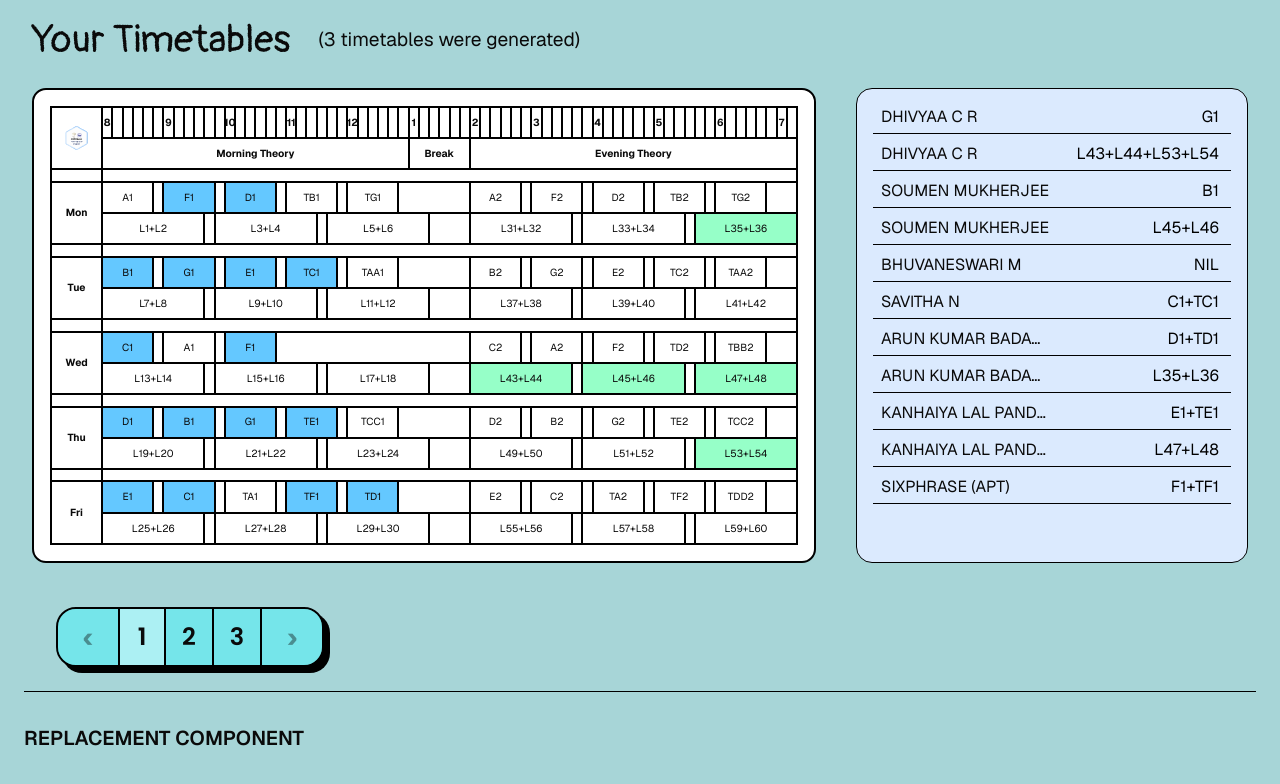
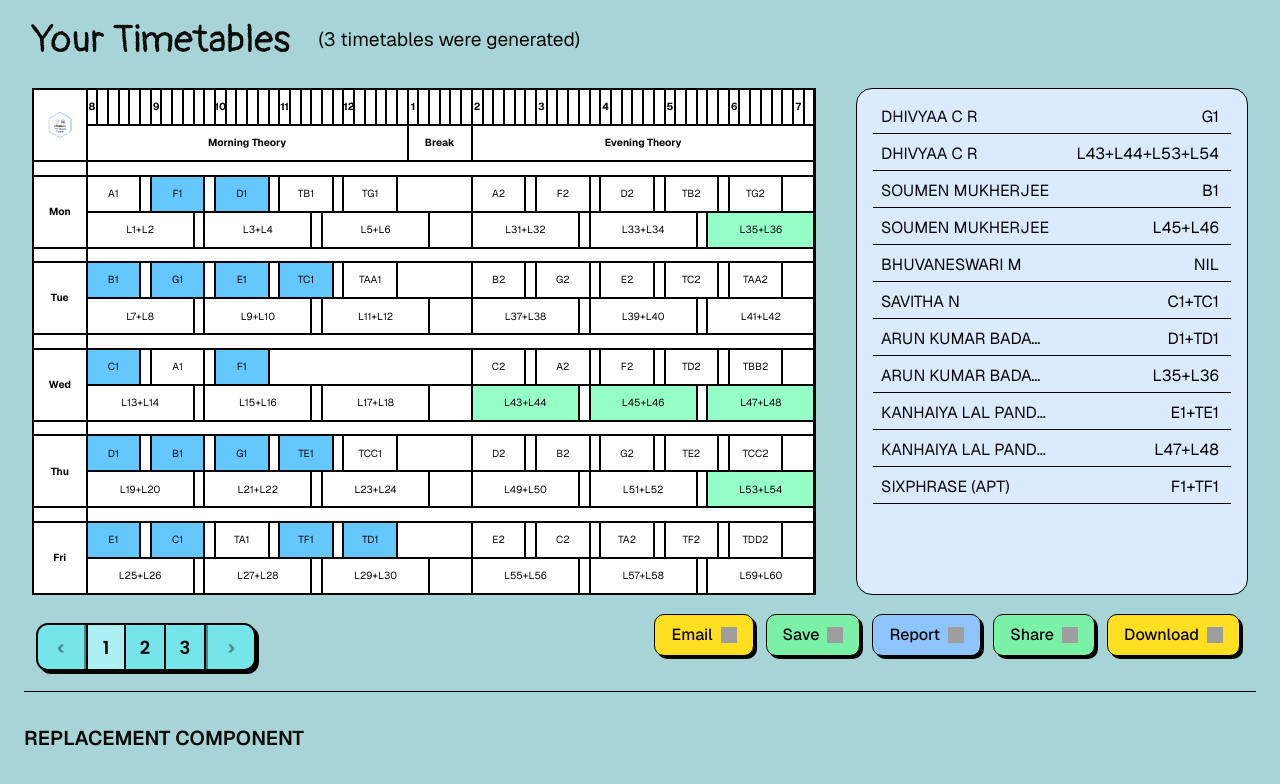
Before and after one commit to CodeChefVIT/ffcs, a Next.js app: page / in a window 1280 px wide. Shown: the top 784 px of the page. Built offline with nearby package versions, Linux system fonts and the light colour scheme; grey boxes are pictures that could not be loaded.

Commit message:
Feat: ActionButtons added

```diff
--- a/src/app/landing/landing.tsx
+++ b/src/app/landing/landing.tsx
@@ -6,6 +6,7 @@ import FacultyTable from "@/components/ui/FacultyTable";
 import TimetableSwitcher from "@/components/timetable/components/TimeTableSwitcher";
 import { IFacultyData, tableFacingSlot } from "@/lib/type";
 import FacultySelector from "@/components/ui/FacultySelector";
+import ActionButtons from "@/components/timetable/components/ActionButtons";
 
 const extractSlotNames = (facultyData: IFacultyData[]): tableFacingSlot[] => {
   const slotSet = new Set<string>();
@@ -144,9 +145,9 @@ export default function View() {
 
         <div className="flex flex-1 gap-6 overflow-hidden">
           <div className="flex-[2] overflow-auto p-2">
-            <div className="bg-white border-2 border-black rounded-xl p-4 h-full">
+
               <TimeTable slotNames={slotNames} />
-            </div>
+
           </div>
           <div className="flex-1 overflow-auto rounded p-2">
             <FacultyTable list={selectedData} />
@@ -154,8 +155,8 @@ export default function View() {
         </div>
 
 
-        <div className="flex justify-between items-left ml-8  mt-1">
-          <div className="mt-2 text-left">
+        <div className="flex items-left ml-3 gap-4" style={{ height: 64 }}>
+          <div className="flex items-center h-full">
             <TimetableSwitcher
               visibleStart={visibleStart}
               maxVisible={maxVisible}
@@ -166,7 +167,12 @@ export default function View() {
               onRight={handleRight}
             />
           </div>
+          <div className="flex-1" />
+          <div className="flex items-center justify-end h-full" style={{ minWidth: 240 }}>
+            <ActionButtons />
+          </div>
         </div>
+
 
         <footer className="mt-6 border-t border-black pt-8 pb-8">
           <div className="flex flex-wrap gap-4">
--- a/src/app/layout.tsx
+++ b/src/app/layout.tsx
@@ -26,10 +26,14 @@ const poppins = Poppins({
   display: "swap",
 });
 
-export const metadata: Metadata = {
-  title: "Create Next App",
-  description: "Generated by create next app",
+export const metadata = {
+  title: 'FFCS-inator',
+  description: '',
+ icons: {
+    icon: '/favicon.svg',
+  },
 };
+
 
 export default function RootLayout({
   children,
--- a/src/app/page.tsx
+++ b/src/app/page.tsx
@@ -3,6 +3,7 @@
 import useScreenSize from '@/hooks/useScreenSize'
 import Landing from './landing/landing'
 import LandingMobile from './landing/landing-mobile'
+
 
 
 export default function Home() {
--- /dev/null
+++ b/src/components/timetable/components/ActionButtons.tsx
@@ -0,0 +1,30 @@
+
+'use client'
+
+import React from 'react';
+
+const buttons = [
+  { label: 'Email', bg: 'bg-yellow-300', icon: '/icons/email.svg' },
+  { label: 'Save', bg: 'bg-green-300', icon: '/icons/save.svg' },
+  { label: 'Report', bg: 'bg-blue-300', icon: '/icons/report.svg' },
+  { label: 'Share', bg: 'bg-green-300', icon: '/icons/share.svg' },
+  { label: 'Download', bg: 'bg-yellow-300', icon: '/icons/download.svg' },
+];
+
+const ActionButtons = () => {
+  return (
+    <div className="flex gap-3 p-4">
+       {buttons.map((btn, index) => (
+        <button
+          key={index}
+          className={`flex items-center gap-2 px-4 py-2 ${btn.bg} border border-black rounded-lg shadow-[3px_3px_0_0_black] hover:brightness-105 active:translate-x-[1px] active:translate-y-[1px] active:shadow-none`}
+        >
+          <span className="text-m font-medium">{btn.label}</span>
+          <img src={btn.icon} alt={btn.label} className="w-4 h-4" />
+        </button>
+      ))}
+    </div>
+  );
+};
+
+export default ActionButtons;
--- a/src/components/timetable/components/TimeTableSwitcher.tsx
+++ b/src/components/timetable/components/TimeTableSwitcher.tsx
@@ -1,6 +1,6 @@
-"use client";
+'use client';
 
-import React from "react";
+import React from 'react';
 
 interface TimetableSwitcherProps {
   visibleStart: number;
@@ -30,29 +30,29 @@ export default function TimetableSwitcher({
     <div className="mt-6 w-full flex justify-center">
       <div
         style={{
-          display: "flex",
-          alignItems: "center",
-          height: 60,
-          background: "#75E5EA",
-          borderRadius: 20,
-          border: "2px solid black",
-          boxShadow: "6px 6px 0px black",
-          overflow: "hidden",
+          display: 'flex',
+          alignItems: 'center',
+          height: 48,
+          background: '#75E5EA',
+          borderRadius: 12,
+          border: '2px solid black',
+          boxShadow: '3px 3px 0px black',
+          overflow: 'hidden',
         }}
       >
         <button
           onClick={onLeft}
           disabled={visibleStart === 0}
           style={{
-            width: 60,
-            height: 60,
-            background: "#75E5EA",
-            fontSize: 28,
-            fontWeight: "bold",
-            cursor: visibleStart === 0 ? "not-allowed" : "pointer",
+            width: 48,
+            height: 48,
+            background: '#75E5EA',
+            fontSize: 20,
+            fontWeight: 700,
+            cursor: visibleStart === 0 ? 'not-allowed' : 'pointer',
             opacity: visibleStart === 0 ? 0.4 : 1,
-            borderRight: "2px solid black",
-            border: "none",
+            border: 'none',
+            borderRight: '2px solid black',
           }}
         >
           ‹
@@ -63,19 +63,19 @@ export default function TimetableSwitcher({
             key={i}
             onClick={() => onSelect(i)}
             style={{
-              width: 48,
-              height: 60,
+              width: 40,
+              height: 48,
               background:
-                selectedIndex === i ? "rgba(255,255,255,0.4)" : "#75E5EA",
-              display: "flex",
-              alignItems: "center",
-              justifyContent: "center",
-              fontSize: 24,
-              fontWeight: "700",
-              fontFamily: "Poppins",
-              cursor: "pointer",
-              borderRight: "2px solid black",
-              borderLeft: idx === 0 ? "2px solid black" : "none",
+                selectedIndex === i ? 'rgba(255,255,255,0.4)' : '#75E5EA',
+              display: 'flex',
+              alignItems: 'center',
+              justifyContent: 'center',
+              fontSize: 18,
+              fontWeight: 700,
+              fontFamily: 'Poppins',
+              cursor: 'pointer',
+              borderRight: '2px solid black',
+              borderLeft: idx === 0 ? '2px solid black' : 'none',
             }}
           >
             {i + 1}
@@ -86,16 +86,16 @@ export default function TimetableSwitcher({
           onClick={onRight}
           disabled={visibleStart + maxVisible >= total}
           style={{
-            width: 60,
-            height: 60,
-            background: "#75E5EA",
-            fontSize: 28,
-            fontWeight: "bold",
+            width: 48,
+            height: 48,
+            background: '#75E5EA',
+            fontSize: 20,
+            fontWeight: 700,
             cursor:
-              visibleStart + maxVisible >= total ? "not-allowed" : "pointer",
+              visibleStart + maxVisible >= total ? 'not-allowed' : 'pointer',
             opacity: visibleStart + maxVisible >= total ? 0.4 : 1,
-            borderLeft: "2px solid black",
-            border: "none",
+            border: 'none',
+            borderLeft: '2px solid black',
           }}
         >
           ›
```
Also changed, not shown: public/favicon.svg (added).
